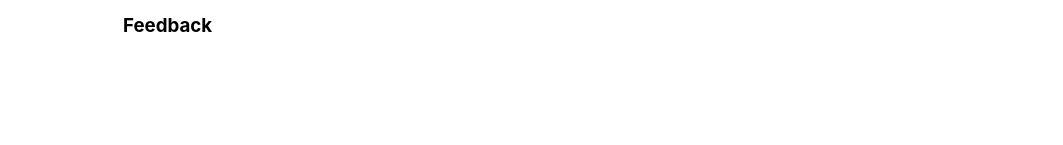
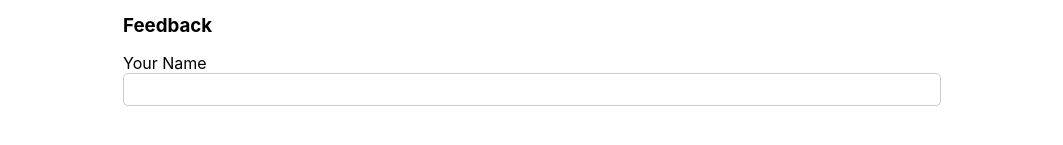
Before and after one commit to AleksandrKompanetc/react-application, a React (Create React App) app: page / in a window 1280 px wide. Shown: the part 275-420 px from the top of the page, without its empty margins (108-1171 px from the left). Built offline with nearby package versions, Linux system fonts and the light colour scheme; the HTML template or start-up script is replaced by a standard one.

Commit message:
added form and styles

```diff
--- a/src/App.css
+++ b/src/App.css
@@ -97,3 +97,11 @@ p {
 .centered {
   text-align: center;
 }
+
+.control {
+  border: 1px solid #ccc;
+  border-radius: 5px;
+  padding: 0.5rem 1rem;
+  width: 100%;
+  margin-bottom: 1rem;
+}
--- a/src/components/FeedbackSection.jsx
+++ b/src/components/FeedbackSection.jsx
@@ -2,6 +2,11 @@ export default function FeedbackSection() {
   return (
     <section>
       <h3>Feedback</h3>
+
+      <form>
+        <label htmlFor="name">Your Name</label>
+        <input type="text" id="name" className="control" />
+      </form>
     </section>
   )
 }
```
